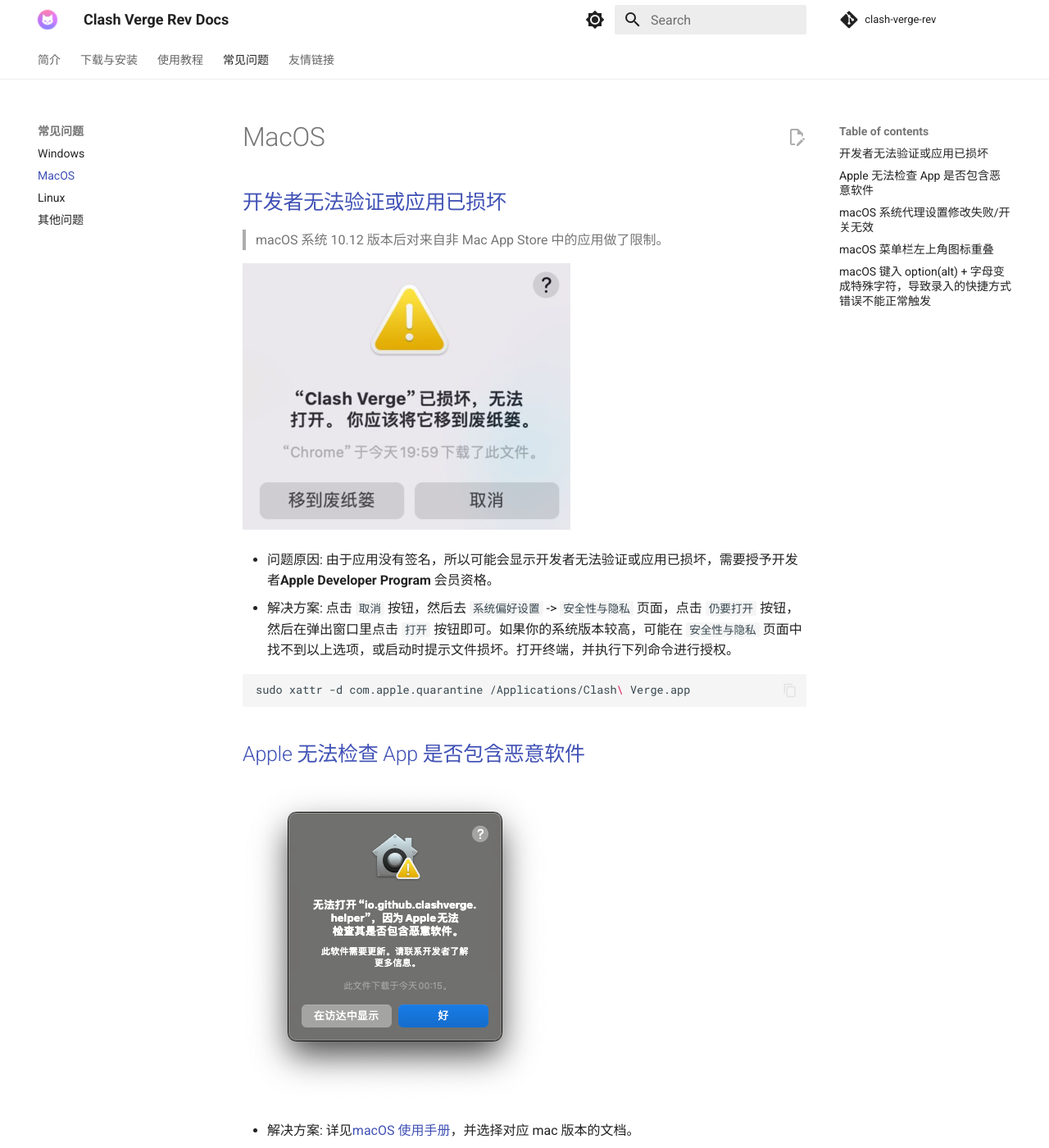
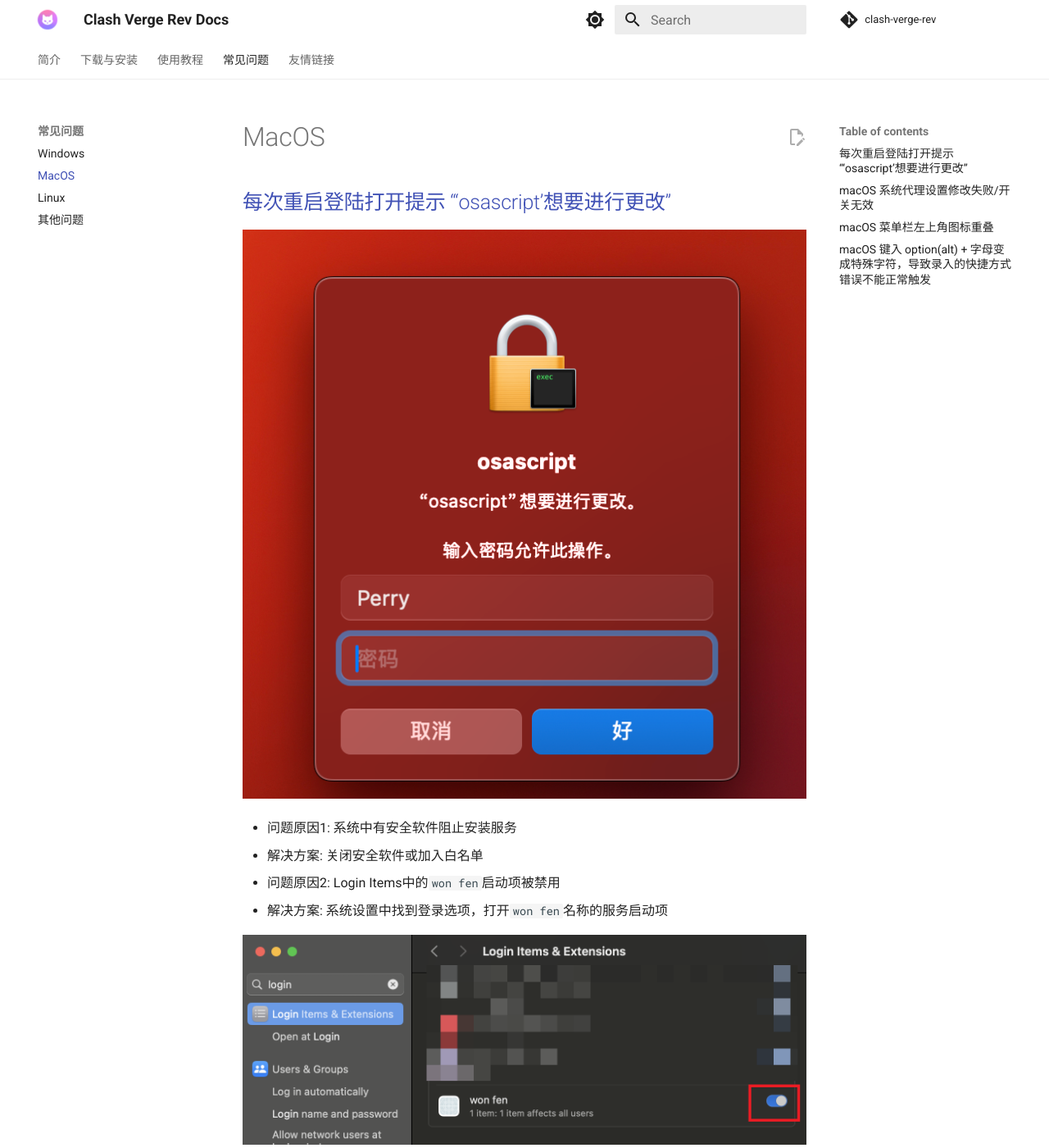
Before and after one commit to clash-verge-rev/clash-verge-rev.github.io, an MkDocs documentation site: the page built from docs/faq/macos.md, in a window 1280 px wide and 1400 px high. Shown: the whole window at 82% size. Built offline with MkDocs 1.6.1 and Material for MkDocs 9.7.7, drawn with Linux system fonts in a browser that asks for light colours; comment, search, counter and statistics services are not loaded.

Commit message:
update faq

````diff
--- a/docs/faq/macos.md
+++ b/docs/faq/macos.md
@@ -1,21 +1,14 @@
-## 开发者无法验证或应用已损坏
+## 每次重启登陆打开提示 “‘osascript’想要进行更改”
 
-> macOS 系统 10.12 版本后对来自非 Mac App Store 中的应用做了限制。
+![‘osascript’想要进行更改](../assets/faq/macos/mac_osascript.png)
 
-![文件已损坏](../assets/faq/macos/mac_file_corrupted.png)
+- 问题原因1: 系统中有安全软件阻止安装服务
+- 解决方案: 关闭安全软件或加入白名单
 
-- 问题原因: 由于应用没有签名，所以可能会显示开发者无法验证或应用已损坏，需要授予开发者**Apple Developer Program** 会员资格。
-- 解决方案: 点击 `取消` 按钮，然后去 `系统偏好设置` -> `安全性与隐私` 页面，点击 `仍要打开` 按钮，然后在弹出窗口里点击 `打开` 按钮即可。如果你的系统版本较高，可能在 `安全性与隐私` 页面中找不到以上选项，或启动时提示文件损坏。打开终端，并执行下列命令进行授权。
+- 问题原因2: Login Items中的`won fen`启动项被禁用
+- 解决方案: 系统设置中找到登录选项，打开`won fen`名称的服务启动项
 
-```bash
-sudo xattr -d com.apple.quarantine /Applications/Clash\ Verge.app
-```
-
-## Apple 无法检查 App 是否包含恶意软件
-
-![无法检查App是否包含恶意软件](../assets/faq/macos/mac_security_check.png)
-
-- 解决方案: 详见[macOS 使用手册](https://support.apple.com/zh-cn/guide/mac-help/mchleab3a043/mac)，并选择对应 mac 版本的文档。
+![‘osascript’想要进行更改](../assets/faq/macos/mac_login_item.png)
 
 ## macOS 系统代理设置修改失败/开关无效
 
````
Also changed, not shown: docs/guide/script.md (+2 -0 lines), docs/assets/faq/macos/mac_login_item.png (added), docs/assets/faq/macos/mac_osascript.png (added).
